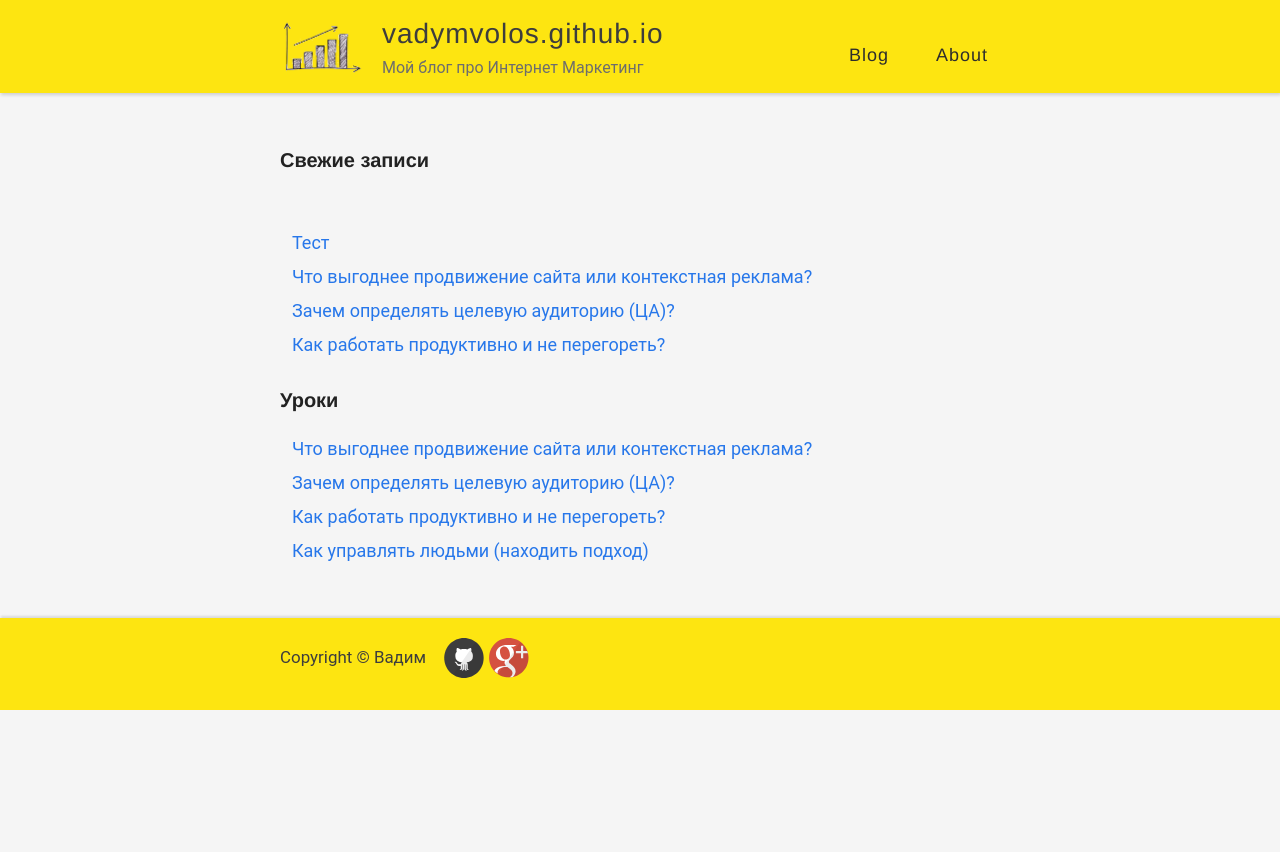
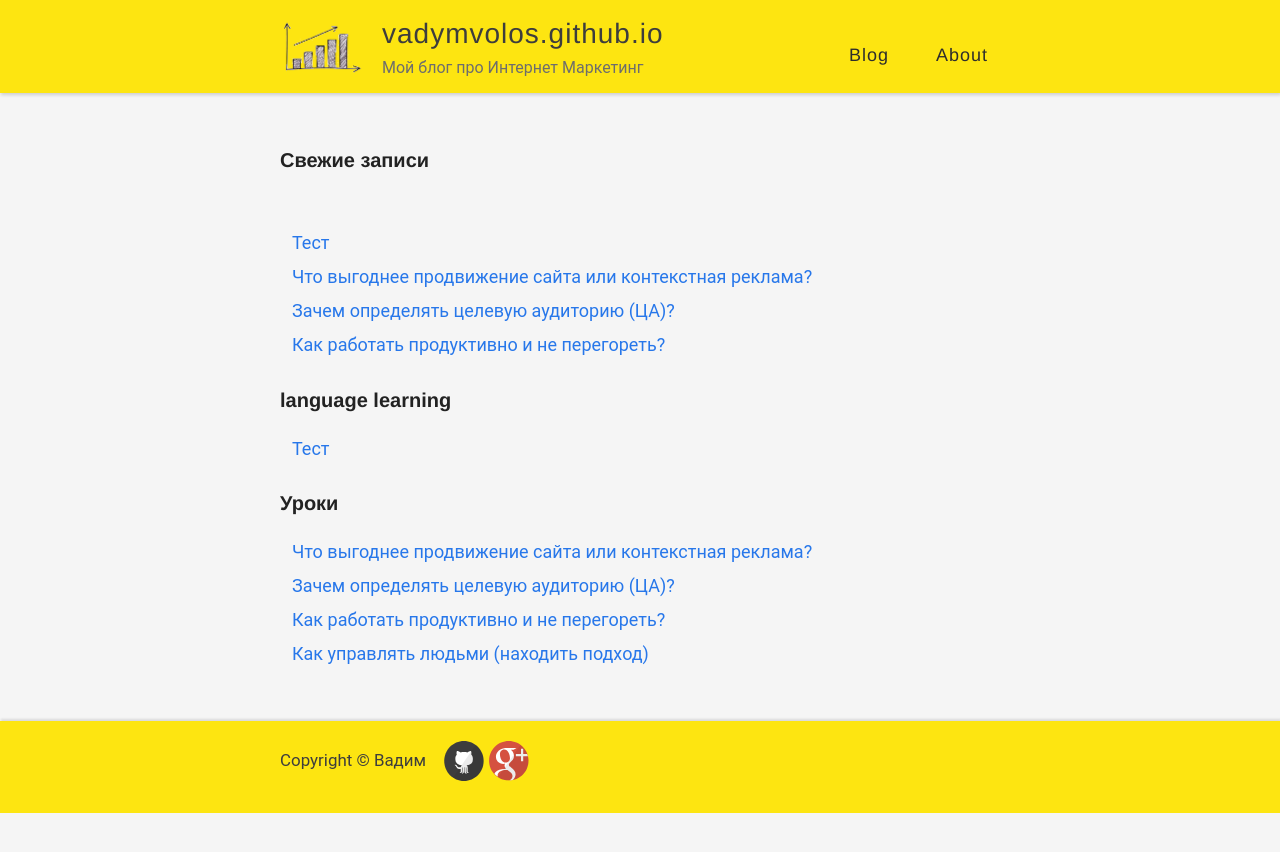
Before and after one commit to VadymVolos/vadymvolos.github.io, a Jekyll site: the page built from index.html, in a window 1280 px wide. Shown: the top 852 px of the page. Built offline with Jekyll 4.4.1, drawn with Linux system fonts in a browser that asks for light colours.

Commit message:
Update 2016-12-07-test.md

```diff
--- a/_posts/management/2016-12-07-test.md
+++ b/_posts/management/2016-12-07-test.md
@@ -2,7 +2,9 @@
 layout: post
 title: Тест
 description: Описание
+category: language learning
 tags: [психология, менеджмент]
+permalink: /language-learning/
 ---
 
 test
```
